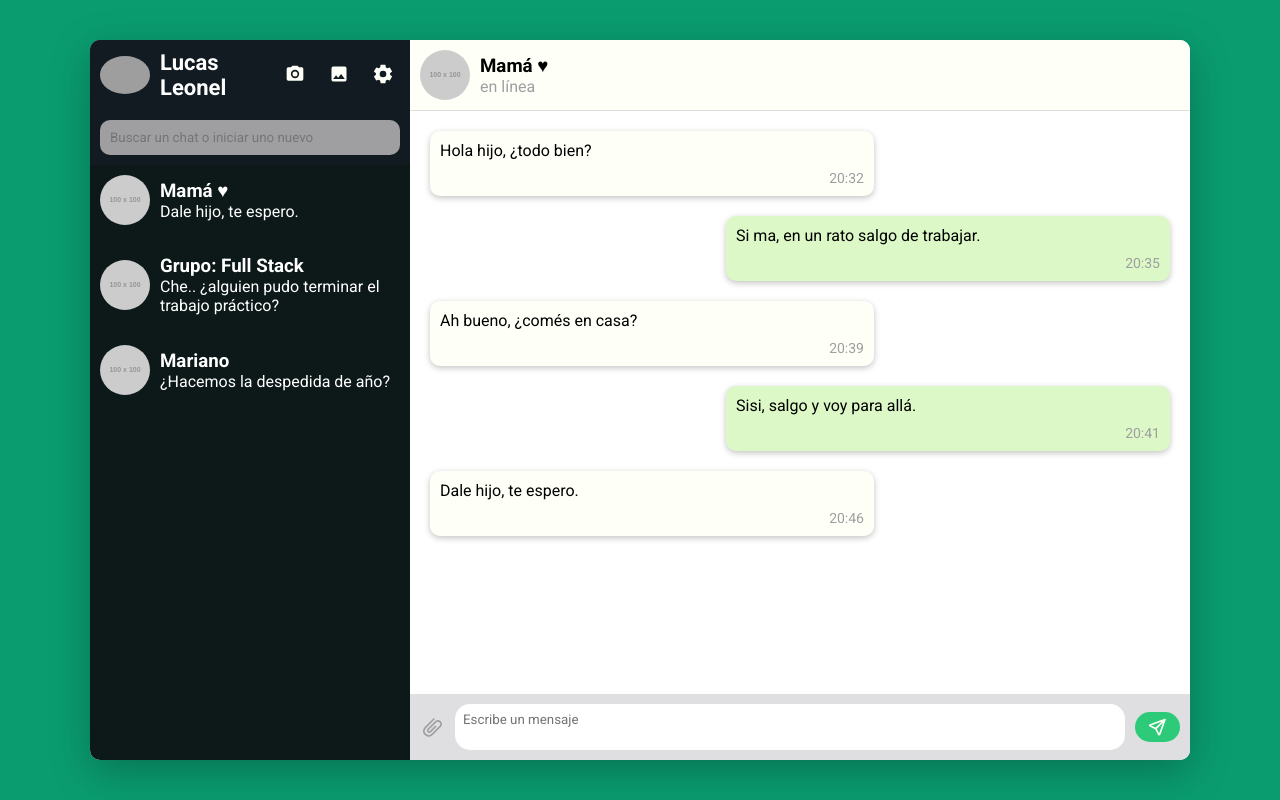
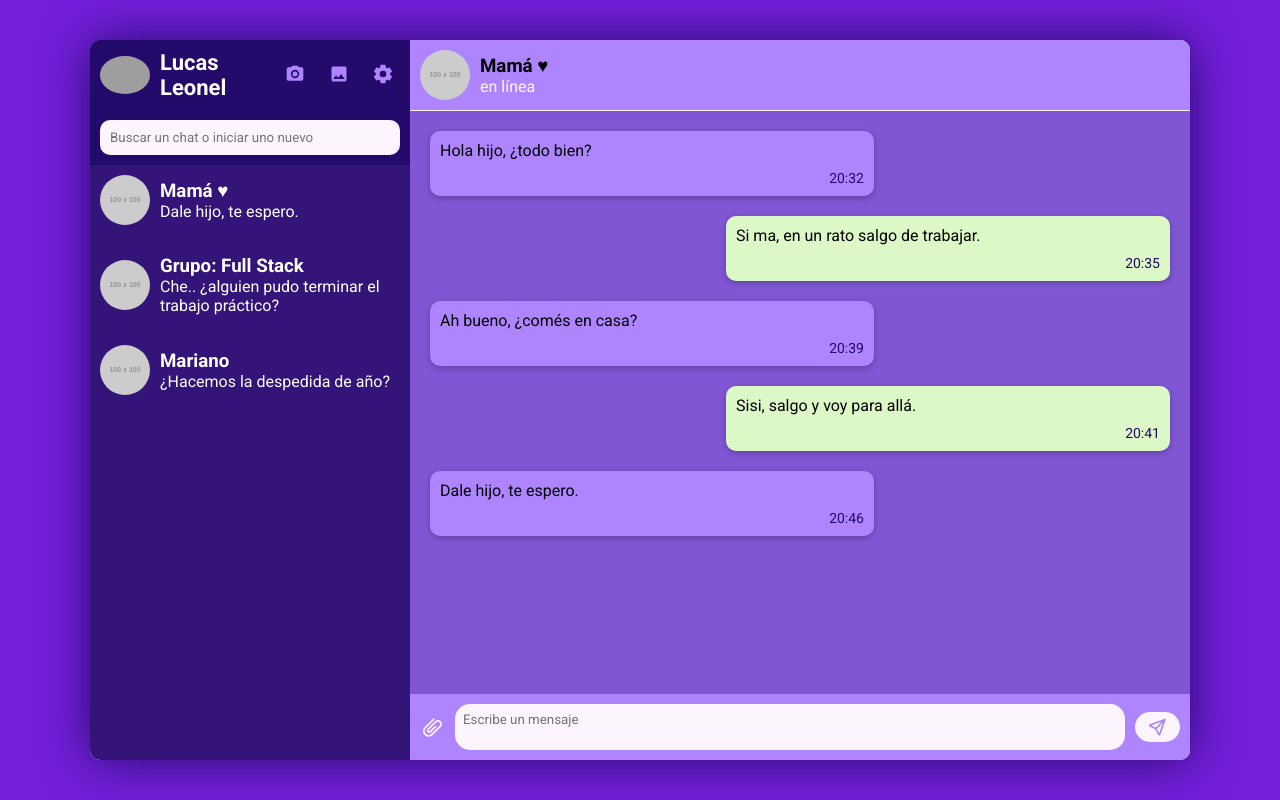
Before and after one commit to lucas-pensotti/proyecto-clon-whatsapp, a plain HTML site: page index.html in a window 1280 px wide. Drawn offline with Linux system fonts and the light colour scheme; grey boxes are pictures that could not be loaded; placeholder pictures from the web are drawn by us.

Commit message:
feat: añadiendo y modificando variables de color

```diff
--- a/styles/main.css
+++ b/styles/main.css
@@ -6,24 +6,19 @@
 }
 
 :root {
-    --primary-color: #0a9c6f;
-    --grey-900: #0d1919;
-    --grey-800: #121b22;
-    --grey-600: #1f2c34;
-    --grey-700: #9f9fa1;
-    --grey-500: #dfdfe1;
-    --grey-300: #fefff6;
-    --grey-200: #f1f2f6;
-    --green-400: #138b80;
-    --green-300: #2dca7a;
+    --primary-color: #741fda;
+    --violet-500: #240a6a;
+    --violet-400: #341478;
+    --violet-200:#8056d4;
+    --violet-100: #af85ff;
     --green-100: #dcf8c6;
-
+    --white-100: #fdf5fe;
     --primary-font: "Roboto", sans-serif;
 }
 
 body {
     background-color: var(--primary-color);
-    padding: 40px
+    padding: 40px;
 }
 
 .app {
@@ -35,18 +30,18 @@ body {
     height: 90vh;
     overflow: hidden;
     border-radius: 10px;
-    box-shadow: 0 12px 40px rgba(0, 0, 0, 0.25);
+    box-shadow: 0 0 50px var(--violet-500)
 }
 
 /* aside styles */
 
 aside {
-    background-color: var(--grey-900);
+    background-color: var(--violet-400);
     color: white;
 }
 
 aside header {
-    background-color: var(--grey-800);
+    background-color: var(--violet-500);
     display: grid;
     grid-template-columns: 1fr 1fr;
     align-items: center;
@@ -75,13 +70,14 @@ aside header {
     justify-content: end;
     gap: 10px;
 }
+
 .actions button {
     padding: 7px;
     border: none;
     border-radius: 8px;
     cursor: pointer;
-    background-color: var(--grey-800);
-    color: var(--grey-300);
+    background-color: var(--violet-500);
+    color: var(--violet-100);
     transition: transform .2s;
 }
 
@@ -90,29 +86,29 @@ aside header {
 }
 
 .actions button:hover {
-    background-color: var(--grey-700);
+    background-color: var(--violet-400);
     transform: translateY(-4px);
 }
 
 /* search input */
+
 .search {
-    background-color: var(--grey-800);
+    background-color: var(--violet-500);
     padding: 10px;
 }
 
 .search form input {
-    background-color: var(--grey-700);
+    background-color: var(--white-100);
     width: 100%;
-    display:block;
+    display: block;
     border: none;
     padding: 10px;
     border-radius: 10px;
     outline: none;
-    color: white;
 }
 
 .search input:focus {
-    outline: 1px solid var(--grey-300);
+    outline: 1px solid var(--violet-100);
 }
 
 .chats ul {
@@ -123,11 +119,11 @@ aside header {
 }
 
 .user-chat {
-    background-color: var(--grey-900);
+    background-color: var(--violet-400);
     display: flex;
     padding: 10px;
     align-items: center;
-    gap: 10px
+    gap: 10px;
 }
 
 .user-chat img {
@@ -136,16 +132,16 @@ aside header {
 }
 
 .user-chat:hover {
-    background-color: var(--grey-700);
+    background-color: var(--violet-100);
     cursor: pointer;
-    border-left: 3px solid var(--green-400);
+    border-left: 3px solid var(--violet-200);
 }
 
 /* messages panel */
 
 .chat-header {
-    background-color: var(--grey-300);
-    border-bottom: 1px solid var(--grey-500);
+    background-color: var(--violet-100);
+    border-bottom: 1px solid var(--white-100);
     display: flex;
     padding: 10px;
     align-items: center;
@@ -158,7 +154,7 @@ aside header {
 }
 
 .chat-header p {
-    color: var(--grey-700);
+    color: var(--white-100);
 }
 
 /* messages styles */
@@ -166,9 +162,11 @@ aside header {
 .chat-panel {
     display: flex;
     flex-direction: column;
+    min-height: 0;
 }
 
 .messages {
+    background-color: var(--violet-200);
     padding: 20px;
     flex: 1;
     display: flex;
@@ -177,16 +175,17 @@ aside header {
     overflow-y: auto;
 }
 
+
 .message {
-    background-color: var(--grey-300);
+    background-color: var(--violet-100);
     border-radius: 10px;
-    box-shadow: 0 2px 6px rgb(0, 0, 0, 0.238);
+    box-shadow: 0 2px 6px rgba(0, 0, 0, 0.238);
     padding: 10px;
     width: 60%;
 }
 
 .message .time {
-    color: var(--grey-700);
+    color: var(--violet-500);
     font-size: 14px;
     margin-top: 10px;
     text-align: end;
@@ -201,9 +200,10 @@ aside header {
 
 footer {
     display: flex;
-    background-color: var(--grey-500);
+    background-color: var(--violet-100);
     align-items: center;
     justify-content: space-between;
+    align-items: center;
     padding: 10px;
     gap: 10px;
 }
@@ -223,12 +223,12 @@ footer .attach {
     background-color: transparent;
     border: none;
     cursor: pointer;
-    color: var(--grey-700);
+    color: var(--white-100);
     transition: color .2s;
 }
 
 footer .attach:hover {
-    color: var(--grey-800)
+    color: var(--violet-200);
 }
 
 footer form {
@@ -238,22 +238,24 @@ footer form {
 }
 
 footer textarea {
+    background-color: var(--white-100);
     padding: 8px;
     resize: none;
     border-radius: 15px;
     width: 100%;
     border: none;
+
 }
 
 footer textarea:focus {
-    outline: 1px solid var(--grey-700);
+    outline: 1px solid var(--white-100);
     border: none;
 }
 
 footer .send {
-    background-color: #2dca7a;
-    border:none;
-    color: var(--grey-300);
+    background-color: var(--white-100);
+    border: none;
+    color: var(--violet-100);
     width: 45px;
     height: 30px;
     border-radius: 20px;
@@ -263,18 +265,17 @@ footer .send {
 }
 
 footer .send:hover {
-    background-color: #138b80;
-    transform: scale(0.97);
+    background-color: var(--violet-200);
+    transform: scale(0.98);
 }
 
-/* responsive design */
-
+/* responsive desing */
 @media (max-width:880px) {
     .app {
-        grid-template-columns: 1fr;
+    grid-template-columns: 1fr;
     }
 
     aside {
-        display: none;
+    display: none;
     }
 }
```
